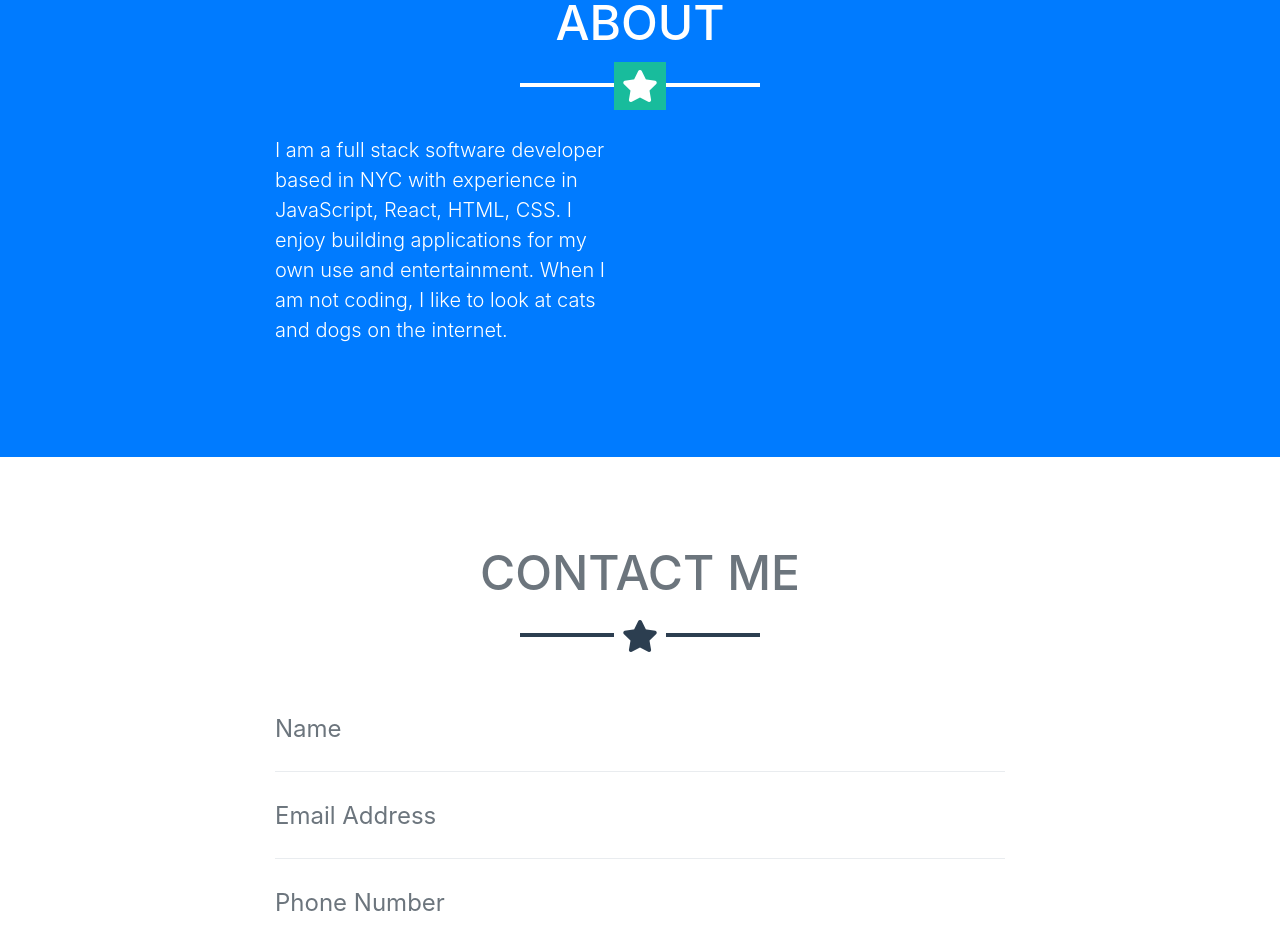
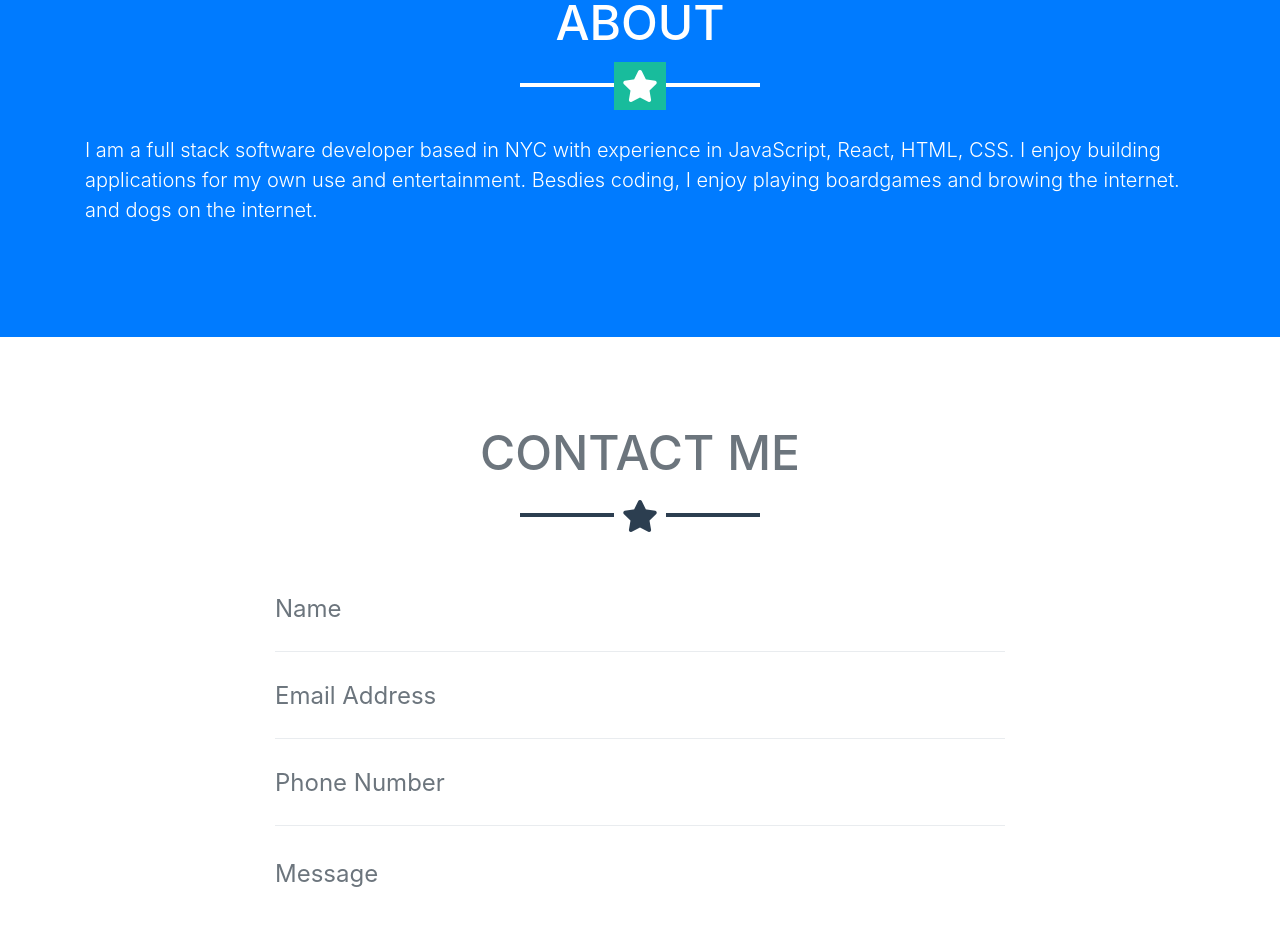
Before and after one commit to williamlee21/portfolio, a website with bundled scripts: page index.html in a window 1280 px wide. Shown: the part 1736-2671 px from the top of the page. Built offline with nearby package versions, Linux system fonts and the light colour scheme.

Commit message:
updated: about-me

```diff
--- a/index.html
+++ b/index.html
@@ -139,13 +139,14 @@
       <h2 class="text-center text-uppercase text-white">About</h2>
       <hr class="star-light mb-5">
       <div class="row">
-        <div class="col-lg-4 ml-auto">
+        <div class="col-lg-12 ml-auto">
           <p class="lead">I am a full stack software developer based in NYC with experience in JavaScript, React, HTML, CSS. I enjoy building
-            applications for my own use and entertainment. When I am not coding, I like to look at cats and dogs on the internet.</p>
+            applications for my own use and entertainment. Besdies coding, I enjoy playing boardgames and browing the internet.
+            and dogs on the internet.</p>
         </div>
-        <div class="col-lg-4 mr-auto">
+        <!-- <div class="col-lg-4 mr-auto">
           <p class="lead"></p>
-        </div>
+        </div> -->
       </div>
       <!-- <div class="text-center mt-4">
         <a class="btn btn-xl btn-outline-light" href="#">
```
